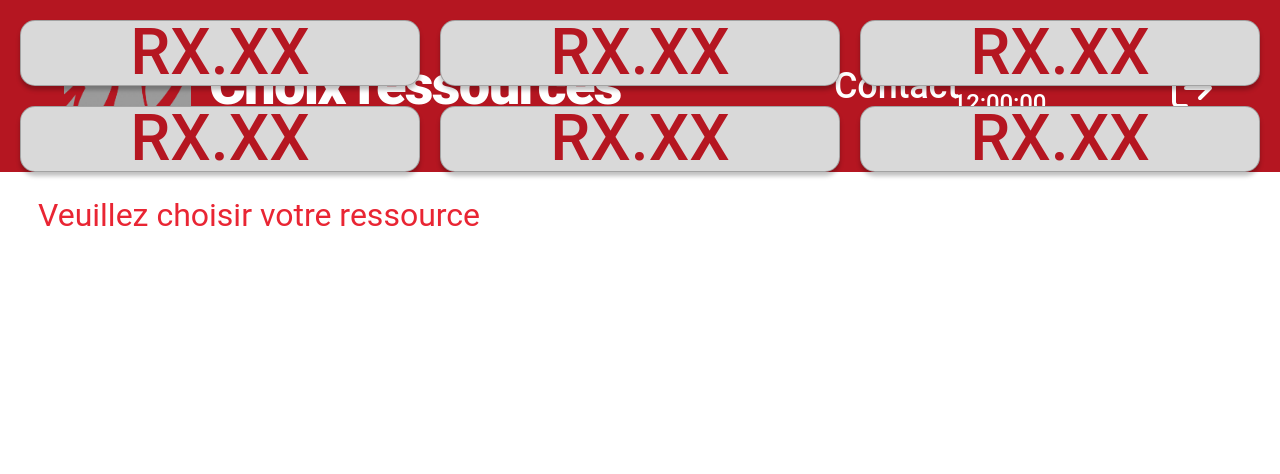
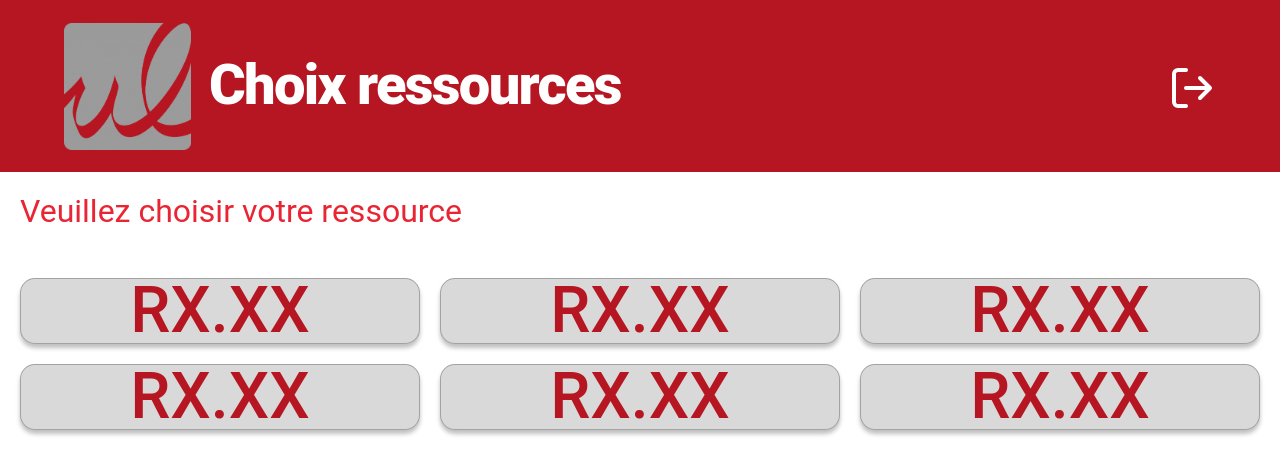
Before and after one commit to rbastide/Erp, a Vue app in the folder erp_front/: page /ressource in a window 1280 px wide. Shown: the top 474 px of the page. Built offline with nearby package versions, Linux system fonts and the light colour scheme.

Commit message:
Finalisation de RessourcePage.vue

```diff
--- a/erp_front/src/components/RessourcePage.vue
+++ b/erp_front/src/components/RessourcePage.vue
@@ -12,8 +12,6 @@
       <div class="container-nom">
         <img src="../assets/uploads/Logo_unilim.png"><p>Choix ressources</p>
       </div>
-      <div class="contact">Contact</div>
-      <div class="date">00/00/00 <br> 12:00:00</div>
       <div class="quitter">
         <svg width="48" height="48" viewBox="0 0 48 48" fill="none" xmlns="http://www.w3.org/2000/svg">
           <path d="M18 42H10C8.93913 42 7.92172 41.5786 7.17157 40.8284C6.42143 40.0783 6 39.0609 6 38V10C6 8.93913 6.42143 7.92172 7.17157 7.17157C7.92172 6.42143 8.93913 6 10 6H18M32 34L42 24M42 24L32 14M42 24H18" stroke="white" stroke-width="4" stroke-linecap="round" stroke-linejoin="round"/>
@@ -54,7 +52,7 @@
 <style scoped>
 /* header */
 .page-header {
-  position: absolute;
+  position: relative;
   width: 100%;
   height: 172px;
   left: 0px;
@@ -100,52 +98,17 @@
   top: 64px;
 }
 
-.contact {
-  position: absolute;
-  width: 126px;
-  height: 52px;
-  right: 25%;
-  top: 60px;
-  font-family: 'Roboto', sans-serif;
-  font-style: normal;
-  font-weight: 500;
-  font-size: 36px;
-  line-height: 145%;
-  display: flex;
-  align-items: center;
-  text-align: center;
-  letter-spacing: -0.005em;
-  text-transform: capitalize;
-  color: #FFFFFF;
-}
-
-.date {
-  position: absolute;
-  width: 100px;
-  height: 70px;
-  right: 18%;
-  top: 51px;
-  font-family: 'Roboto', sans-serif;
-  font-style: normal;
-  font-weight: 500;
-  font-size: 24px;
-  line-height: 145%;
-  display: flex;
-  align-items: center;
-  text-align: center;
-  letter-spacing: -0.005em;
-  text-transform: capitalize;
-  color: #FFFFFF;
-}
-
 
 /* main */
+.main-content{
+  position: relative;
+}
 .choisir-ressource {
-  position: absolute;
   width: 672px;
   height: 66px;
-  left: 38px;
-  top: 196px;
+  margin-top: 20px;
+  margin-left: 20px;
+
 
   font-family: 'Roboto', sans-serif;
   font-style: normal;
@@ -157,6 +120,7 @@
 }
 
 .container-button {
+  position: relative;
   display: grid;
   grid-template-columns: auto auto auto;
   padding: 10px;
```
